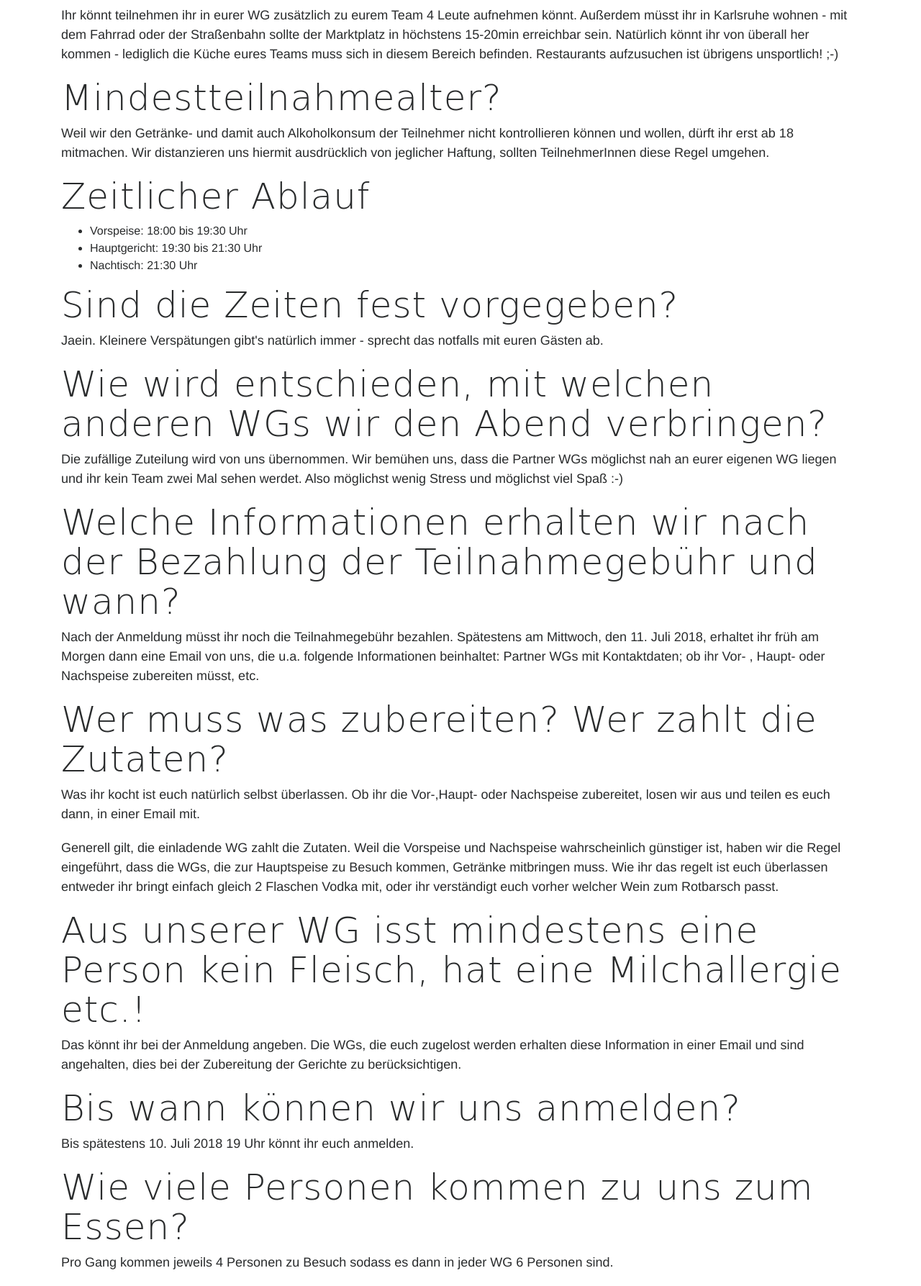
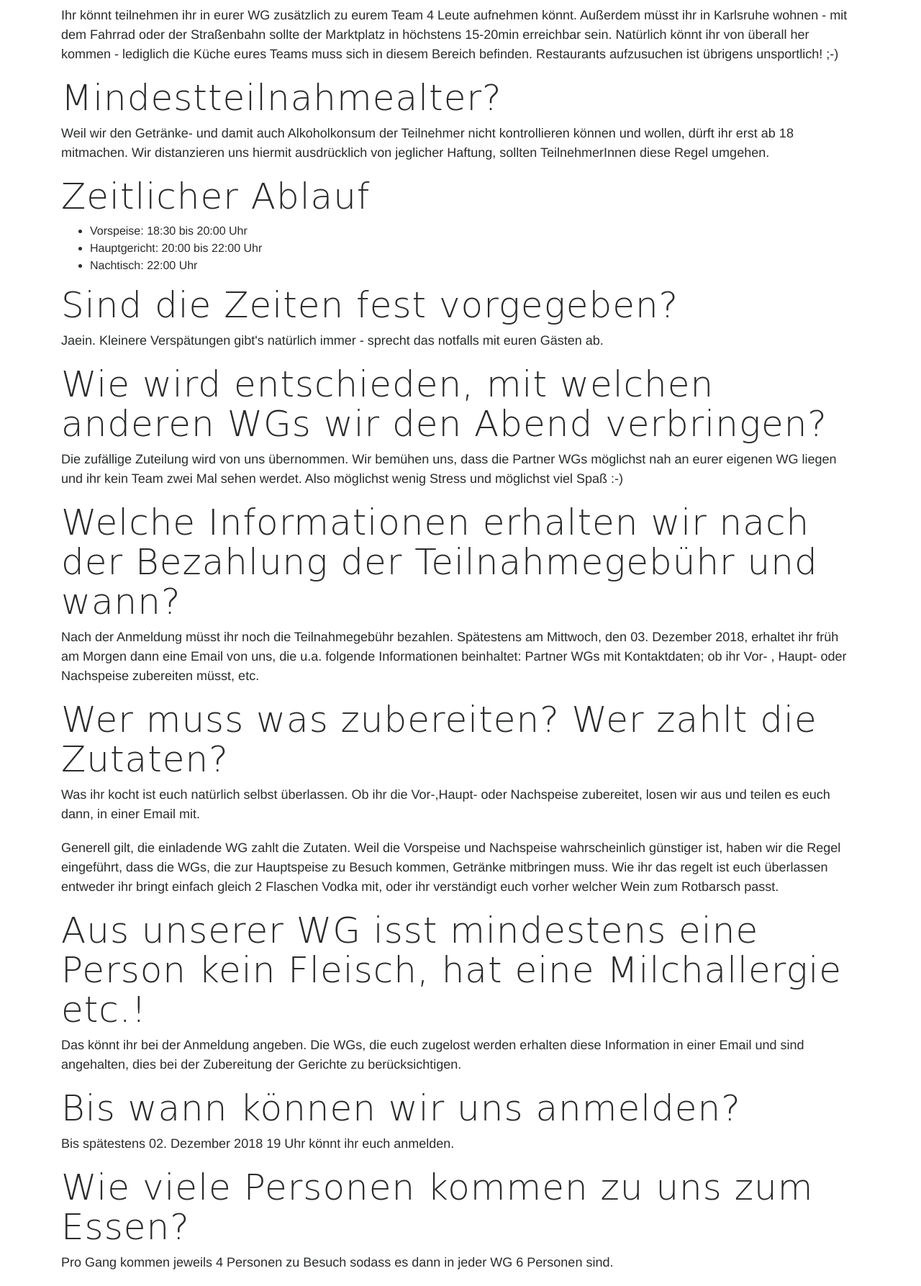
Before and after one commit to studieren-ohne-grenzen/schlemmenohnegrenzen, a Django app: template frontend/templates/frontend/faq.html in a window 1280 px wide. Shown: the part 693-2480 px from the top of the page at 72% size. Run offline with Django 3.2, Linux system fonts and the light colour scheme; the template is opened without the code that fills it, so the values that code supplies are empty; some libraries are stand-ins or nearby versions; some web fonts are replaced.

Commit message:
Update dates

```diff
--- a/frontend/templates/frontend/anmelden2.html
+++ b/frontend/templates/frontend/anmelden2.html
@@ -64,7 +64,7 @@
               </div>
               <div class="col-md-6">
                   <h3><i class="fa fa-money" aria-hidden="true"></i> Bar vorbeibringen</h3>
-                  <p>Ihr könnt den Startbeitrag auch jeden Donnerstag ab 19:30 in unseren wöchentlichen Treffen im KIT Gebäude 50.20 Raum 005 vorbeibringen. Bitte spätestens am 05. Juli.</p>
+                  <p>Ihr könnt den Startbeitrag auch jeden Donnerstag ab 19:30 in unseren wöchentlichen Treffen im KIT Gebäude 50.20 Raum 005 vorbeibringen. Bitte spätestens am 29. November.</p>
                   <div class="form-check">
                     <label class="form-check-label">
                         {{ form.personal_payment }} Ich möchte den Startbeitrag persönlich vorbeibringen!
--- a/frontend/templates/frontend/faq.html
+++ b/frontend/templates/frontend/faq.html
@@ -32,9 +32,9 @@
 
         <h2 id="q3">Zeitlicher Ablauf</h2>
         <ul>
-            <li>Vorspeise: 18:00 bis 19:30 Uhr</li>
-            <li>Hauptgericht: 19:30 bis 21:30 Uhr</li>
-            <li>Nachtisch: 21:30 Uhr</li>
+            <li>Vorspeise: 18:30 bis 20:00 Uhr</li>
+            <li>Hauptgericht: 20:00 bis 22:00 Uhr</li>
+            <li>Nachtisch: 22:00 Uhr</li>
         </ul>
 
         <h2 id="q4">Sind die Zeiten fest vorgegeben?</h2>
@@ -44,7 +44,7 @@
         <p>Die zufällige Zuteilung wird von uns übernommen. Wir bemühen uns, dass die Partner WGs möglichst nah an eurer eigenen WG liegen und ihr kein Team zwei Mal sehen werdet. Also möglichst wenig Stress und möglichst viel Spaß :-)</p>
 
         <h2 id="q7">Welche Informationen erhalten wir nach der Bezahlung der Teilnahmegebühr und wann?</h2>
-        <p>Nach der Anmeldung müsst ihr noch die Teilnahmegebühr bezahlen. Spätestens am Mittwoch, den 11. Juli 2018, erhaltet ihr früh am Morgen dann eine Email von uns, die u.a. folgende Informationen beinhaltet: Partner WGs mit Kontaktdaten; ob ihr Vor- , Haupt- oder Nachspeise zubereiten müsst, etc.</p>
+        <p>Nach der Anmeldung müsst ihr noch die Teilnahmegebühr bezahlen. Spätestens am Mittwoch, den 03. Dezember 2018, erhaltet ihr früh am Morgen dann eine Email von uns, die u.a. folgende Informationen beinhaltet: Partner WGs mit Kontaktdaten; ob ihr Vor- , Haupt- oder Nachspeise zubereiten müsst, etc.</p>
 
         <h2 id="q8">Wer muss was zubereiten? Wer zahlt die Zutaten?</h2>
         <p>Was ihr kocht ist euch natürlich selbst überlassen. Ob ihr die Vor-,Haupt- oder Nachspeise zubereitet, losen wir aus und teilen es euch dann, in einer Email mit.</p>
@@ -54,7 +54,7 @@
         <p>Das könnt ihr bei der Anmeldung angeben. Die WGs, die euch zugelost werden erhalten diese Information in einer Email und sind angehalten, dies bei der Zubereitung der Gerichte zu berücksichtigen.</p>
 
         <h2 id="q10">Bis wann können wir uns anmelden?</h2>
-        <p>Bis spätestens 10. Juli 2018 19 Uhr könnt ihr euch anmelden.</p>
+        <p>Bis spätestens 02. Dezember 2018 19 Uhr könnt ihr euch anmelden.</p>
 
         <h2 id="q14">Wie viele Personen kommen zu uns zum Essen?</h2>
         <p>Pro Gang kommen jeweils 4 Personen zu Besuch sodass es dann in jeder WG 6 Personen sind.</p>
--- a/frontend/templates/frontend/index.html
+++ b/frontend/templates/frontend/index.html
@@ -46,7 +46,7 @@
             <h2>Schlemmt euch durch Karlsruhe!</h2>
             <div class="row">
                 <div class="col-md-8">
-                    <h3>am Mittwoch, den 11. Juli</h3>
+                    <h3>am Montag, den 03. Dezember</h3>
                     <p>Bei Schlemmen ohne Grenzen, kocht ihr einen Gang (Vorspeise, Hauptgericht oder Nachspeise) selber, die anderen beiden Gänge esst ihr in jeweils einer anderen WG.</p>
                     <p>
                         Ihr wollt lecker Essen und gleichzeitig andere WGs in Karlsruhe kennenlernen? Dann meldet euch an!
```
